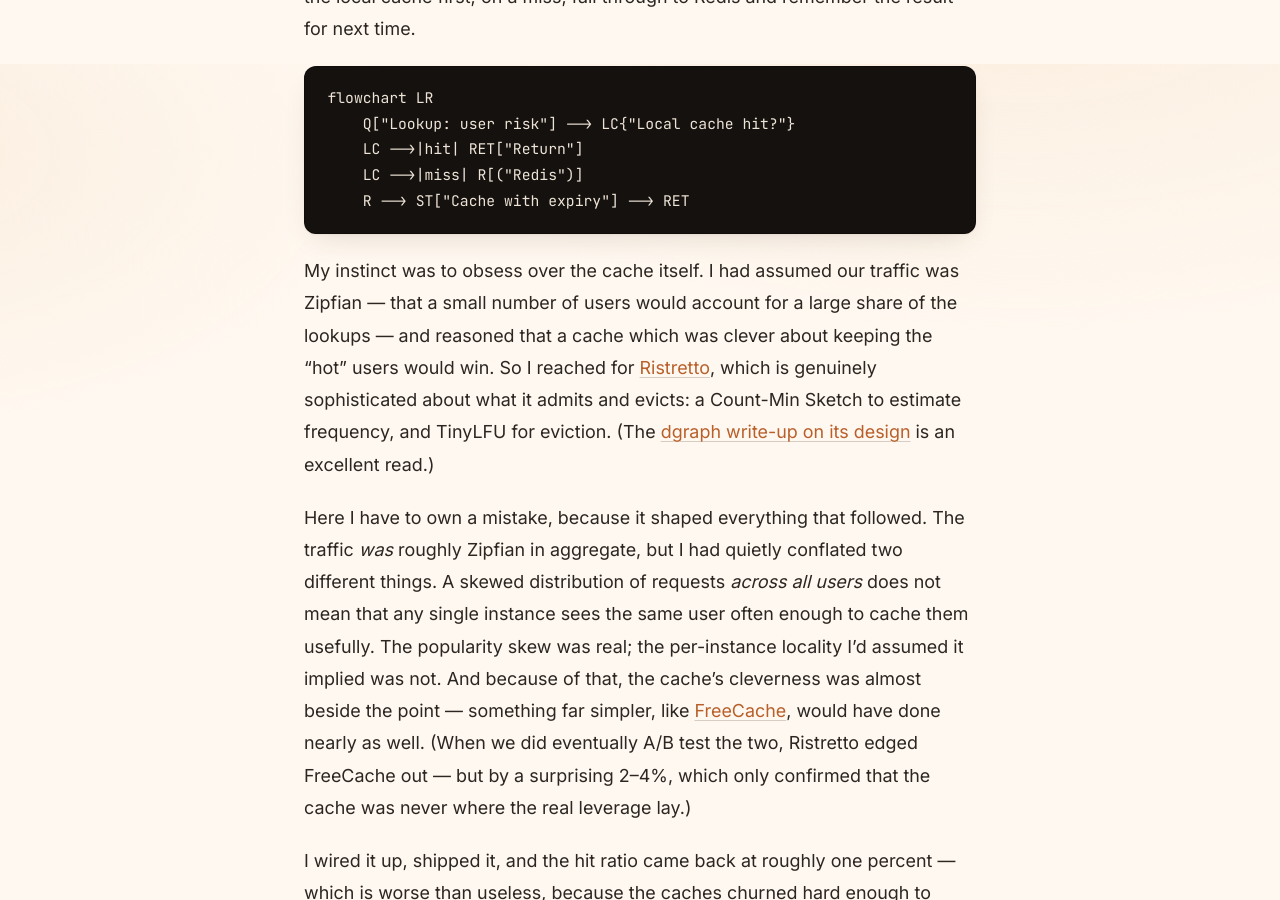
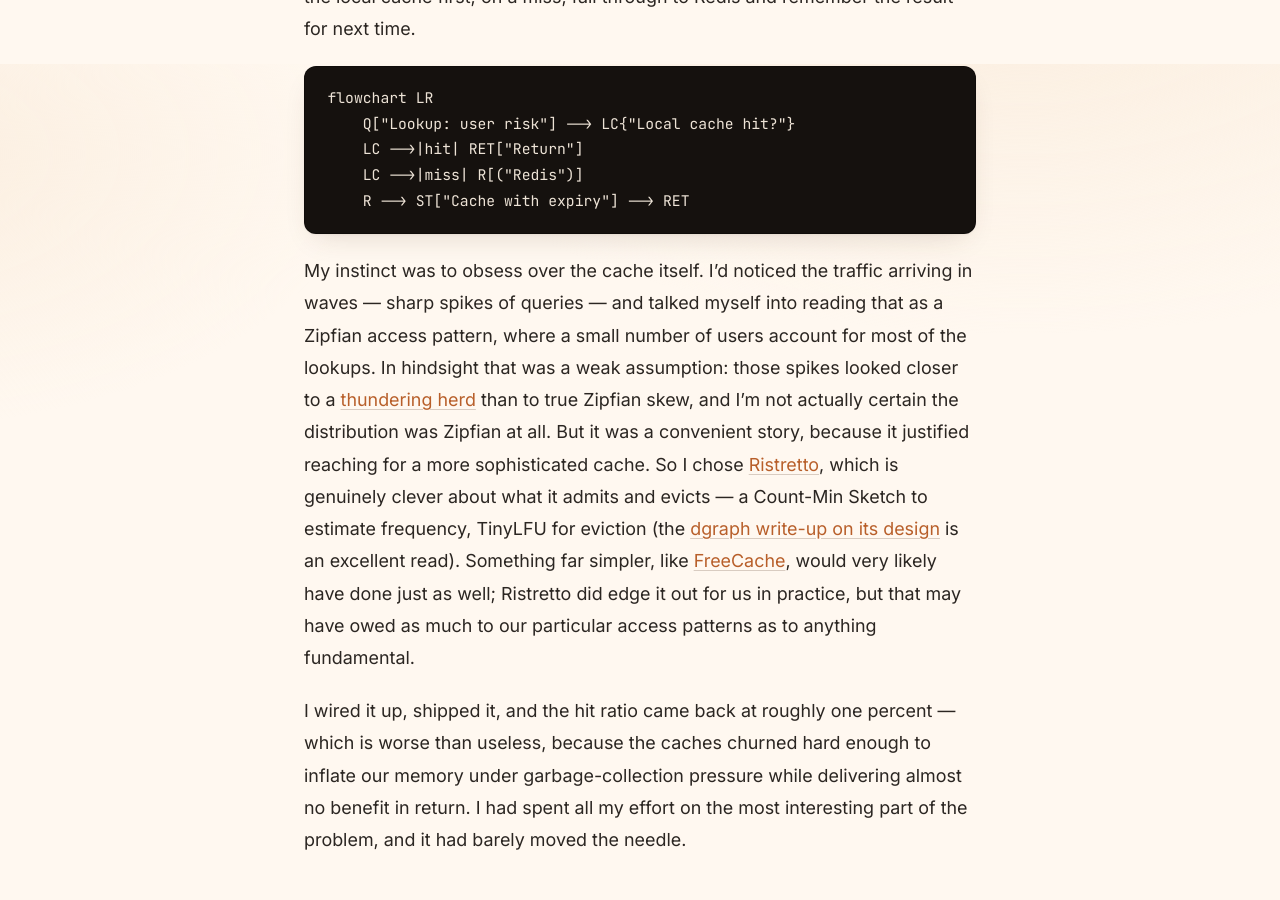
Before and after one commit to tylergan/boamm, a Jekyll site: the page built from _posts/2026-06-16-cached-aside-for-the-better.md, in a window 1280 px wide and 900 px high, scrolled down 2636 px. Built offline with Jekyll 4.4.1, drawn with Linux system fonts in a browser that asks for light colours; some of the changed text lies outside the part shown.

Commit message:
Refine cache section and routing per PR review
- Reframe the Zipfian call as a weak assumption (bursty traffic read
  as Zipfian; likely thundering herd; uncertain it was Zipfian at all)
- Drop the 2-4% figure; note Ristretto's edge may be access-pattern
  specific and FreeCache would likely do as well
- 'not in their roadmap'; credit Kitex (open-source) for consistent-
  hash request routing

````diff
--- a/_posts/2026-06-16-cached-aside-for-the-better.md
+++ b/_posts/2026-06-16-cached-aside-for-the-better.md
@@ -37,9 +37,7 @@ flowchart LR
     R --> ST["Cache with expiry"] --> RET
 ```
 
-My instinct was to obsess over the cache itself. I had assumed our traffic was Zipfian — that a small number of users would account for a large share of the lookups — and reasoned that a cache which was clever about keeping the "hot" users would win. So I reached for [Ristretto](https://github.com/dgraph-io/ristretto), which is genuinely sophisticated about what it admits and evicts: a Count-Min Sketch to estimate frequency, and TinyLFU for eviction. (The [dgraph write-up on its design](https://discuss.dgraph.io/t/introducing-ristretto-a-high-performance-go-cache-dgraph-blog/5102) is an excellent read.)
-
-Here I have to own a mistake, because it shaped everything that followed. The traffic *was* roughly Zipfian in aggregate, but I had quietly conflated two different things. A skewed distribution of requests *across all users* does not mean that any single instance sees the same user often enough to cache them usefully. The popularity skew was real; the per-instance locality I'd assumed it implied was not. And because of that, the cache's cleverness was almost beside the point — something far simpler, like [FreeCache](https://github.com/coocood/freecache), would have done nearly as well. (When we did eventually A/B test the two, Ristretto edged FreeCache out — but by a surprising 2–4%, which only confirmed that the cache was never where the real leverage lay.)
+My instinct was to obsess over the cache itself. I'd noticed the traffic arriving in waves — sharp spikes of queries — and talked myself into reading that as a Zipfian access pattern, where a small number of users account for most of the lookups. In hindsight that was a weak assumption: those spikes looked closer to a [thundering herd](https://en.wikipedia.org/wiki/Thundering_herd_problem) than to true Zipfian skew, and I'm not actually certain the distribution was Zipfian at all. But it was a convenient story, because it justified reaching for a more sophisticated cache. So I chose [Ristretto](https://github.com/dgraph-io/ristretto), which is genuinely clever about what it admits and evicts — a Count-Min Sketch to estimate frequency, TinyLFU for eviction (the [dgraph write-up on its design](https://discuss.dgraph.io/t/introducing-ristretto-a-high-performance-go-cache-dgraph-blog/5102) is an excellent read). Something far simpler, like [FreeCache](https://github.com/coocood/freecache), would very likely have done just as well; Ristretto did edge it out for us in practice, but that may have owed as much to our particular access patterns as to anything fundamental.
 
 I wired it up, shipped it, and the hit ratio came back at roughly one percent — which is worse than useless, because the caches churned hard enough to inflate our memory under garbage-collection pressure while delivering almost no benefit in return. I had spent all my effort on the most interesting part of the problem, and it had barely moved the needle.
 
@@ -63,7 +61,7 @@ The lesson has stuck with me, and I keep bumping into bigger versions of it: the
 
 ## The fix, and a team
 
-The clean fix would have been to ask the upstream team to route traffic to us by user, but that was their roadmap and their priorities, not ours, and my internship clock was short — realistically it would not land in time. So we solved it on our own side instead: an ingress layer that intercepted each request, hashed the user onto a [consistent-hash](https://en.wikipedia.org/wiki/Consistent_hashing) ring of our live instances, and forwarded it to whichever instance "owned" that user — falling back to serving the request locally if a redirect failed, with caps in place so that no single instance could be overwhelmed. In effect, we had turned our own fleet into a sharded cache, partitioned by user.
+The clean fix would have been to ask the upstream team to route traffic to us by user, but that was not in their roadmap, and my internship clock was short — realistically it would not land in time. So we solved it on our own side instead, building on [Kitex](https://github.com/cloudwego/kitex) — the open-source RPC framework whose middleware supported consistent-hash request routing. An ingress layer intercepted each request, hashed the user onto a [consistent-hash](https://en.wikipedia.org/wiki/Consistent_hashing) ring of our live instances, and forwarded it to whichever instance "owned" that user — falling back to serving the request locally if a redirect failed, with caps in place so that no single instance could be overwhelmed. In effect, we had turned our own fleet into a sharded cache, partitioned by user.
 
 ```mermaid
 flowchart TB
````
